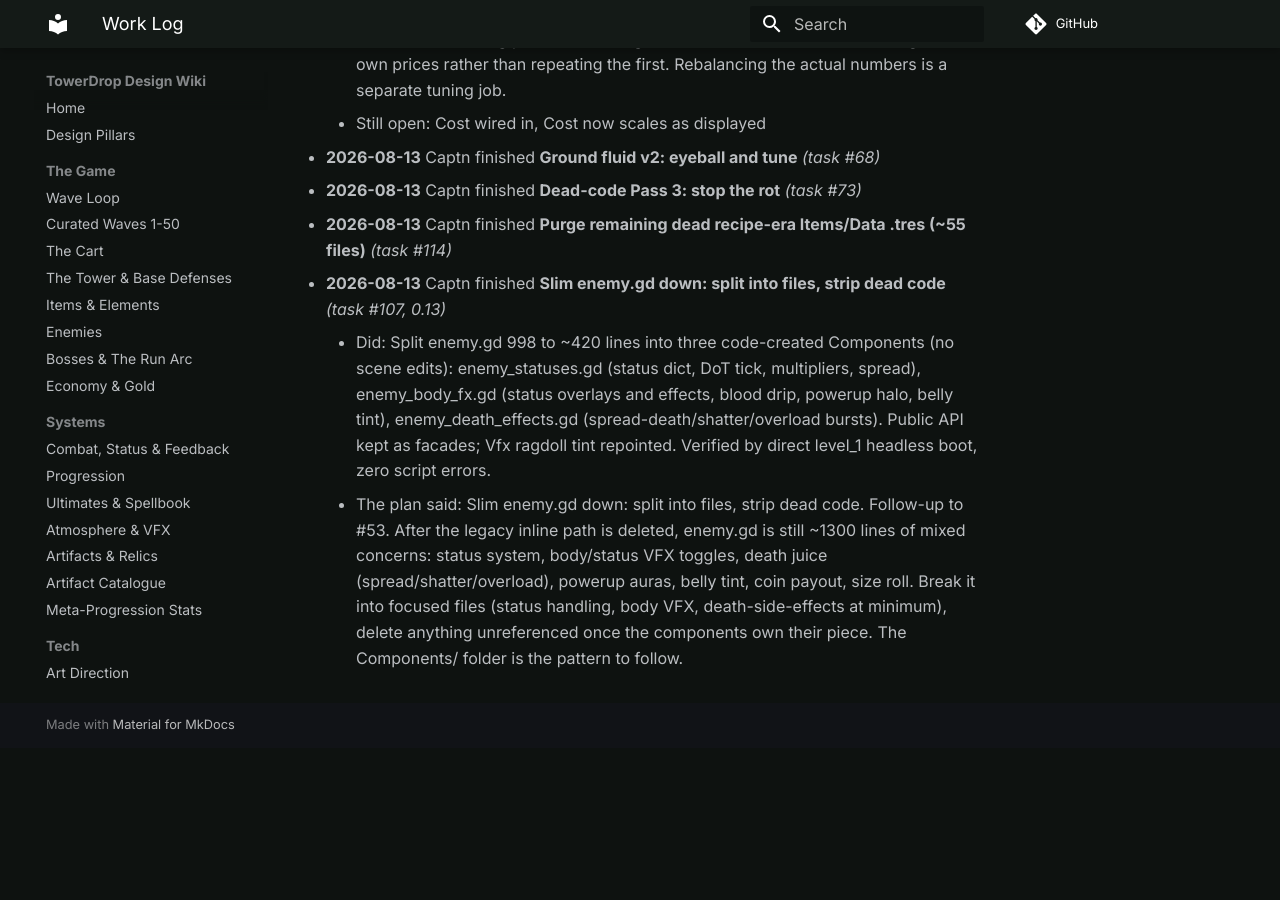
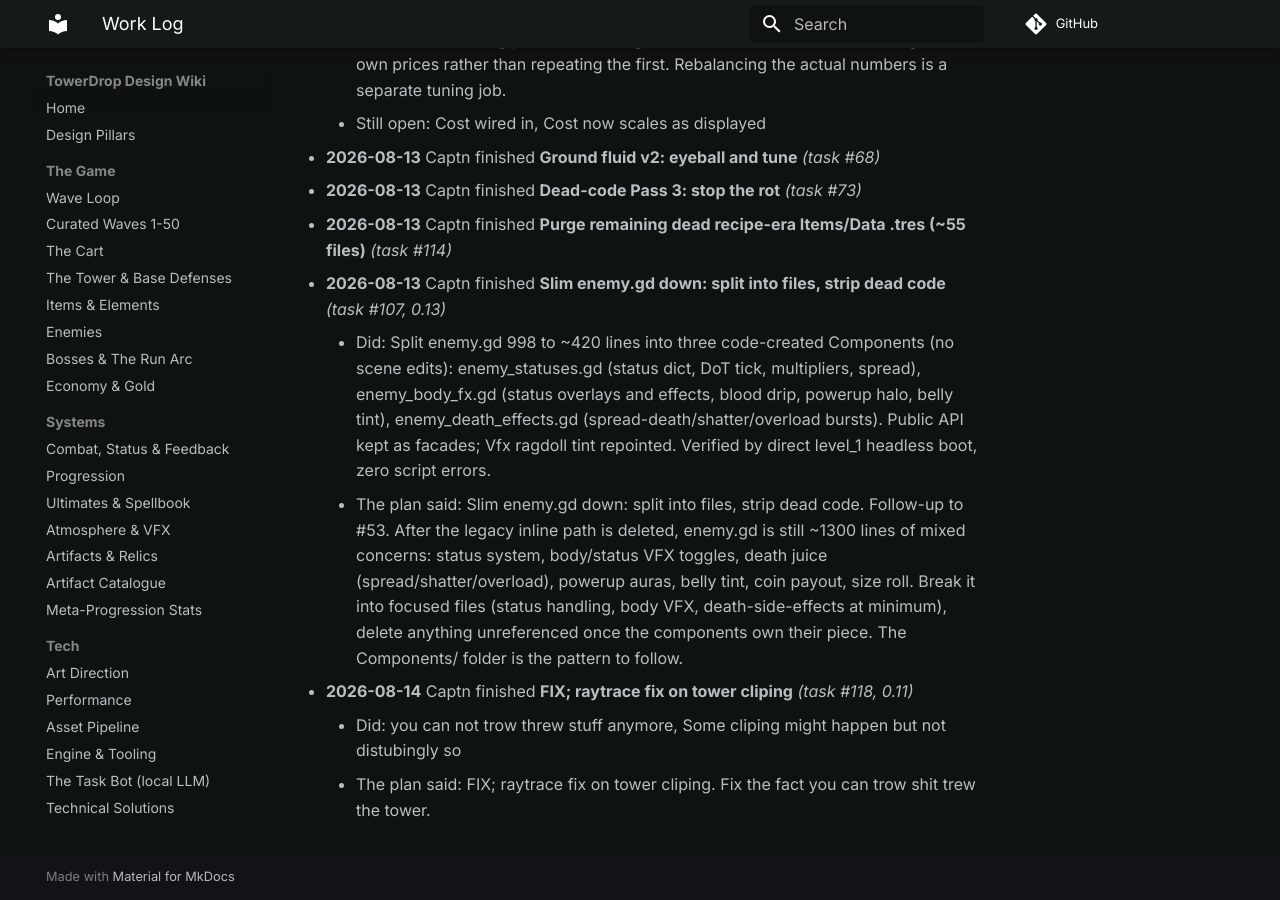
Before and after one commit to cap7n/towerdrop-docs, an MkDocs documentation site: the page built from docs/project/log.md, in a window 1280 px wide and 900 px high, scrolled down 601 px. Built offline with MkDocs 1.6.1 and Material for MkDocs 9.7.7, drawn with Linux system fonts in a browser that asks for light colours; comment, search, counter and statistics services are not loaded; before the commit the page ends 1349 px from its top, so only the background shows below that.

Commit message:
log: FIX; raytrace fix on tower cliping (task #118)

```diff
--- a/docs/project/log.md
+++ b/docs/project/log.md
@@ -19,3 +19,6 @@ Bot design: [The Task Bot](../tech/wiki-bot.md).
 - **2026-08-13** Captn finished **Slim enemy.gd down: split into files, strip dead code** _(task #107, 0.13)_
     - Did: Split enemy.gd 998 to ~420 lines into three code-created Components (no scene edits): enemy_statuses.gd (status dict, DoT tick, multipliers, spread), enemy_body_fx.gd (status overlays and effects, blood drip, powerup halo, belly tint), enemy_death_effects.gd (spread-death/shatter/overload bursts). Public API kept as facades; Vfx ragdoll tint repointed. Verified by direct level_1 headless boot, zero script errors.
     - The plan said: Slim enemy.gd down: split into files, strip dead code. Follow-up to #53. After the legacy inline path is deleted, enemy.gd is still ~1300 lines of mixed concerns: status system, body/status VFX toggles, death juice (spread/shatter/overload), powerup auras, belly tint, coin payout, size roll. Break it into focused files (status handling, body VFX, death-side-effects at minimum), delete anything unreferenced once the components own their piece. The Components/ folder is the pattern to follow.
+- **2026-08-14** Captn finished **FIX; raytrace fix on tower cliping** _(task #118, 0.11)_
+    - Did: you can not trow threw stuff anymore, Some cliping might happen but not distubingly so
+    - The plan said: FIX; raytrace fix on tower cliping. Fix the fact you can trow shit trew the tower.
```
